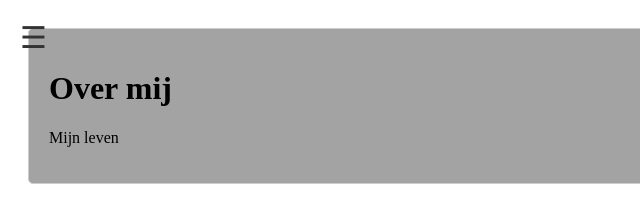
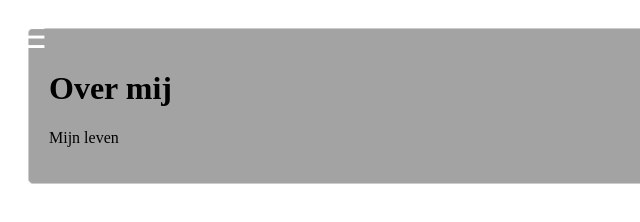
Before and after one commit to SimoxSimox01/SimoxSimox01.github.io, a plain HTML site: page SimoxSimox01.html in a window 1280 px wide. Shown: the full height of the page, 0-640 px from the left. Drawn offline with Linux system fonts and the light colour scheme.

Commit message:
BIGGEST CHANGE YET

```diff
--- a/SimoxSimox01.html
+++ b/SimoxSimox01.html
@@ -38,7 +38,7 @@
             left: 20px;
             font-size: 30px;
             cursor: pointer;
-            color: #333;
+            color: #ffffff;
         }
 
         /* Content styles */
```
Also changed, not shown: index.html (+1 -1 lines), 1 other file.
